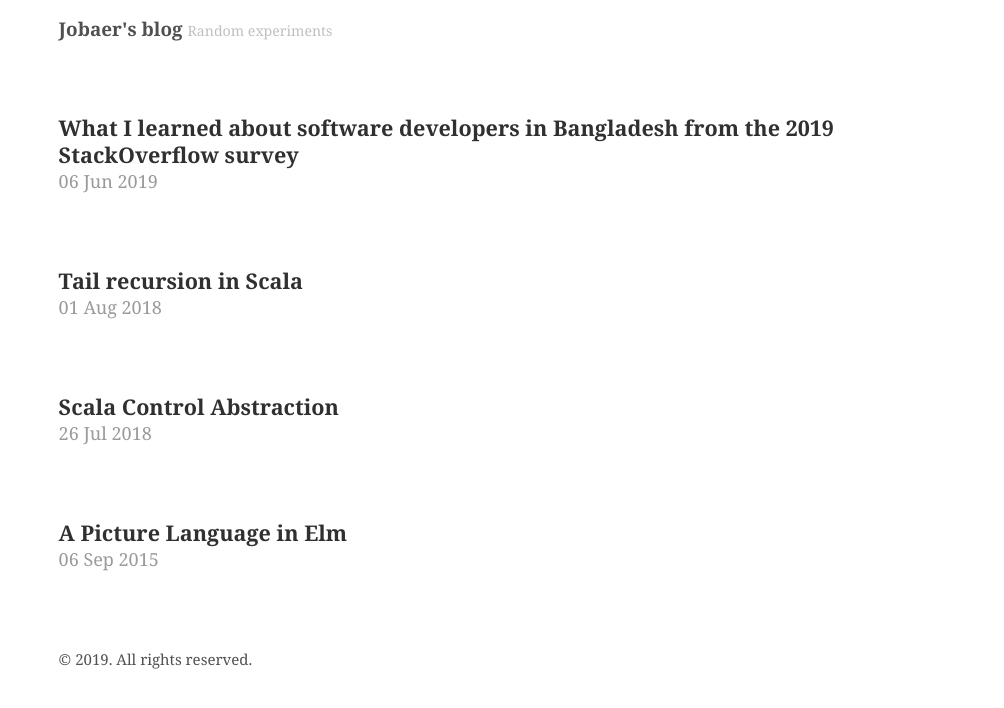
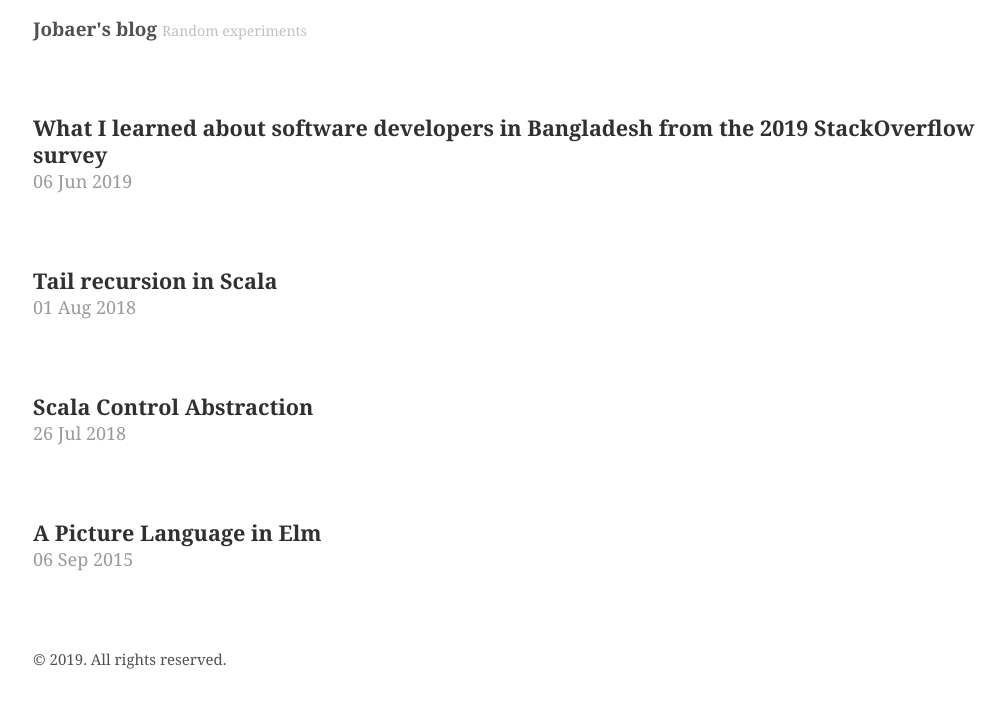
Before and after one commit to JobaerChowdhury/jobaerchowdhury.github.io, a Jekyll site: the page built from index.html, in a window 1280 px wide. Shown: the top 708 px of the page, without its empty margins (122-1126 px from the left). Built offline with Jekyll 4.4.1, drawn with Linux system fonts in a browser that asks for light colours; the list of posts is cut into pages by our own code.

Commit message:
Style fix

```diff
--- a/_sass/_layout.scss
+++ b/_sass/_layout.scss
@@ -2,13 +2,19 @@
 //
 // Styles for managing the structural hierarchy of the site.
 .container {
-    max-width: 76%;
+    max-width: 96%;
     padding-left: 1.5rem;
     padding-right: 1.5rem;
     margin-left: auto;
     margin-right: auto;
 }
 
+@media screen and (min-width: 768px) {
+    .container {
+        max-width: 80%;
+    }
+}
+
 footer {
     margin-bottom: 2rem;
 }
```
